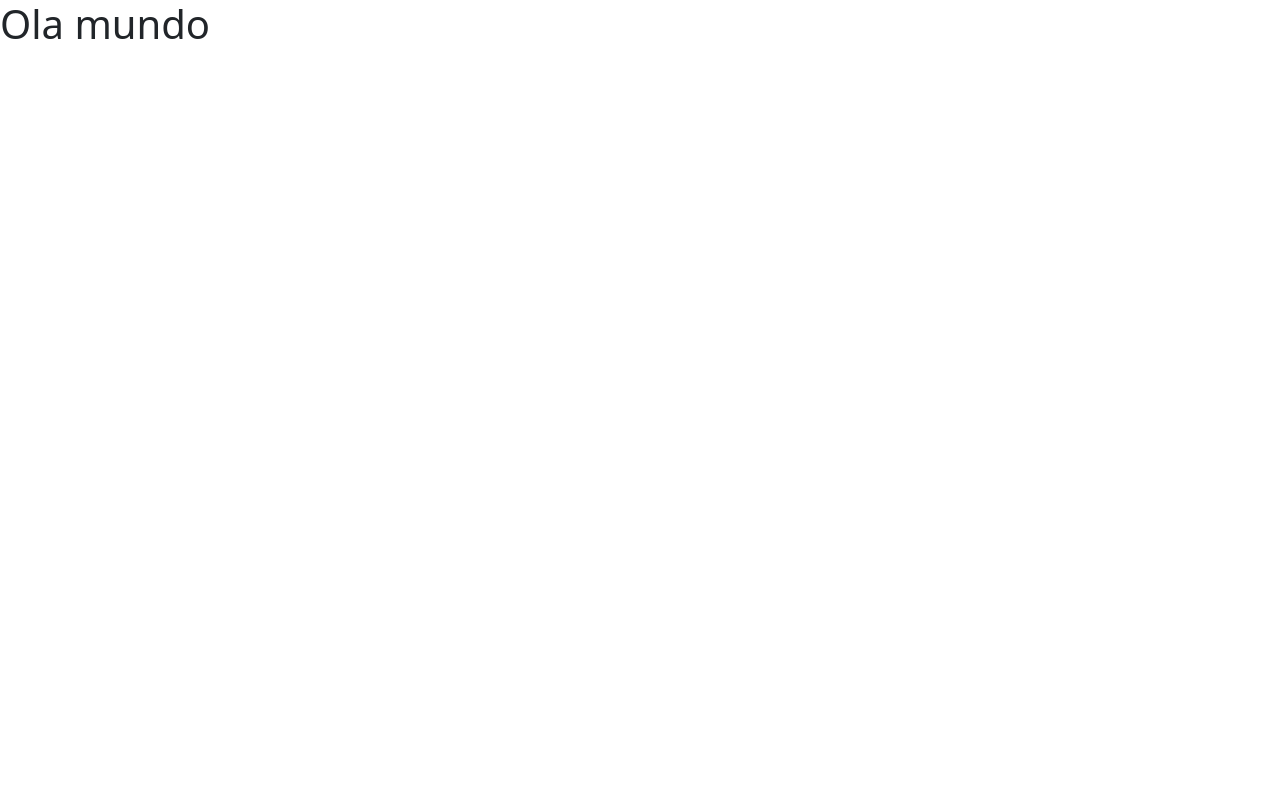
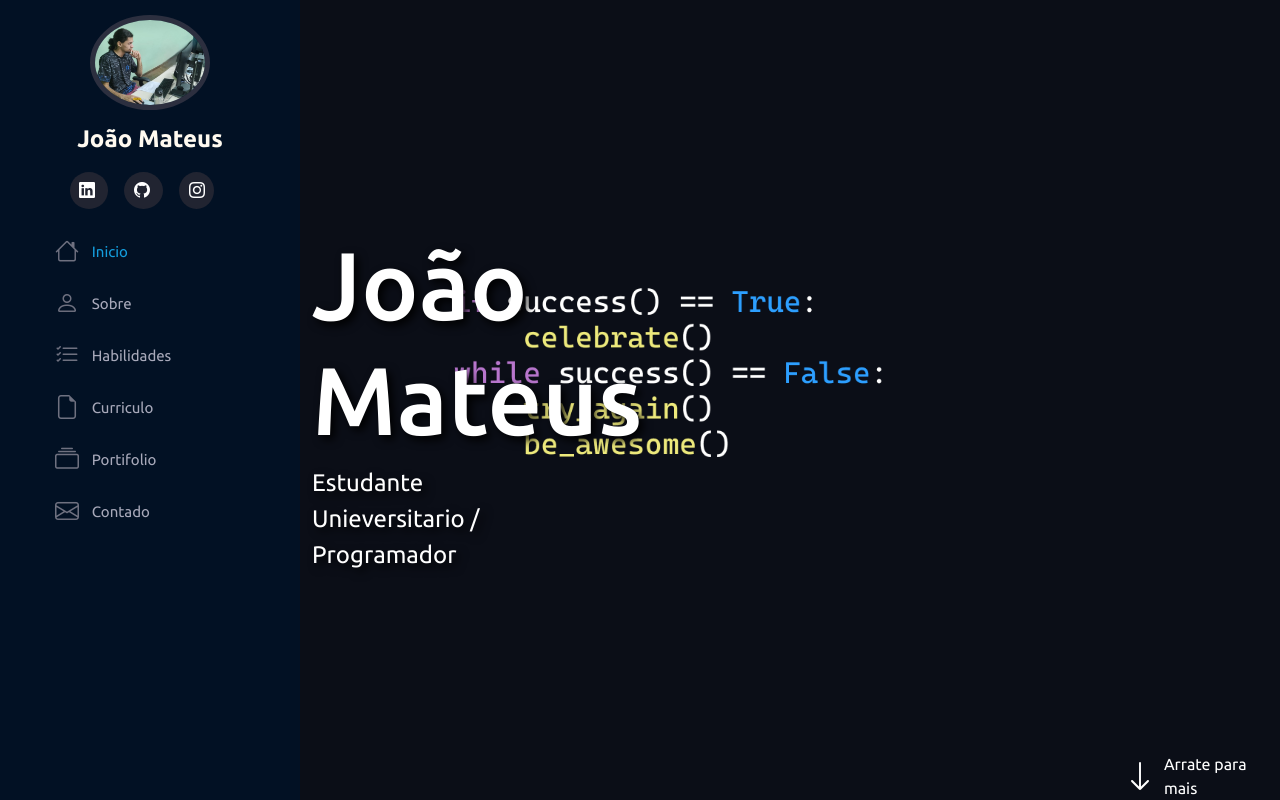
Before and after one commit to JMateusBarbosa/Portifolio, a Flask app: page / in a window 1280 px wide. Before the commit the page is almost empty. Run offline with Flask 3, Linux system fonts and the light colour scheme; some libraries are stand-ins or nearby versions.

Commit message:
Menu lateral e tela inicial

```diff
--- a/static/style.css
+++ b/static/style.css
@@ -0,0 +1,123 @@
+@import url('https://fonts.googleapis.com/css2?family=Ubuntu:ital,wght@0,300;0,400;0,500;0,700;1,300;1,400;1,500;1,700&display=swap');
+
+html, body{
+    font-family: Ubuntu, Arial;
+    width: 100%;
+    height: 100%;
+}
+
+#header{
+    position: fixed;
+    top: 0;
+    left: 0;
+    bottom: 0;
+    background: #021124;
+    overflow-y: auto;
+    width: 300px;
+    transition: all ease-in-out 0.5s;
+    padding: 0 15px;
+    z-index: 9997;
+}
+
+#header .profile img{
+    margin: 15px auto;
+    display: block;
+    width: 120px;
+    border: 5px solid #2c2f3f;
+    border-radius: 50%;
+}
+
+#header .profile h1{
+    font-size: 24px;
+    margin: 0;
+    padding: 0;
+    font-weight: 600;
+    -moz-text-align-last: center;
+    text-align-last: center;
+    color: floralwhite;
+}
+
+#header .profile .social-links a{
+    font-size: 1rem;
+    background: #212431;
+    color: #fff;
+    padding: 0.6rem;
+    margin-right: 1rem;
+    border-radius: 50%;
+    transition: 0.3s;
+    text-decoration: none;
+}
+
+#header .profile .social-links a:hover{
+    background: #149ddd;
+}
+
+.nav-menu{
+    padding: 1.5rem;
+}
+ .nav-menu a, .nav-menu a:focus{
+    display: flex;
+    align-items: center;
+    color: #a8a9ba;
+    transition: 0,3s;
+    font-size: 15px;
+ }
+
+ .nav-menu a i, .nav-menu a:focus i {
+    font-size: 24px;
+    padding-right: 0.8rem;
+    color: #6f7180;
+ }
+
+ .nav-menu a:hover,
+ .nav-menu .active,
+ .nav-menu .active:focus,
+ .nav-menu li:hover > a{
+    text-decoration: none;
+    color: #fff;
+ }
+
+ .nav-menu a:hover i,
+ .nav-menu .active,
+ .nav-menu .active:focus i,
+ .nav-menu li:hover > a i {
+    color: #149ddd;
+ }
+
+#main{
+    margin-left: 300px;
+}
+
+section#inicio{
+    background-image: url("./img/banner2.png");
+    background-repeat: no-repeat;
+    background-size: cover;
+    background-attachment: fixed;
+    background-position: center;
+
+    width: 100%;
+    height: 100vh;
+}
+
+section#inicio h2 {
+    font-size: 6rem;
+  }
+
+  section#inicio span#subtitle {
+    margin-right: 8rem;
+    font-size: 1.5rem;
+  }
+
+  .text-shadow {
+    text-shadow: 4px 4px 10px #000000;
+  }
+
+  section#inicio div#arraste {
+    width: 9rem;
+  }
+
+
+  section#inicio div#arraste a {
+      text-decoration: none;
+      color: #fff;
+  }
--- a/templates/index.html
+++ b/templates/index.html
@@ -7,11 +7,73 @@
     <link rel="stylesheet" href="../static/bootstrap/css/bootstrap.css">
     <link rel="stylesheet" href="../static/style.css">
     <!--adicionar link para icone da pagina EX.<link rel= "icon" type='image/png' href="../static/img/nome.png">-->
+    <link rel="stylesheet" href="https://cdn.jsdelivr.net/npm/bootstrap-icons@1.10.5/font/bootstrap-icons.css">
     <title>JM Code</title>
 </head>
 <body>
-    <h1>Ola mundo</h1>
 
+    <aside id='header'>
+        <section class="profile">
+            <img src="../static/img/Sem título.png" alt="foto do João">
+            <h1>João Mateus</h1>
+
+            <div class="social-links mt-4 text-center">
+                <a target="_blank" href="https://www.linkedin.com/in/jo%C3%A3o-mateus-barbosa/">
+                    <i class="bi bi-linkedin"></i>
+                </a>
+                <a target="_blank" href="https://github.com/JMateusBarbosa">
+                    <i class="bi bi-github"></i>
+                </a>
+                <a target="_blank" href="https://www.instagram.com/jmateus_b/">
+                    <i class="bi bi-instagram"></i>
+                </a>
+            </div>
+
+        </section>
+
+        <nav id="navbar" class="nav-menu">
+            <ul class="nav flex-column">
+                <li class="nav-item">
+                  <a class="nav-link active" aria-current="page"
+                  href="#"><i class="bi bi-house"></i>Inicio</a>
+                </li>
+                <li class="nav-item">
+                  <a class="nav-link" href="#"><i class="bi bi-person"></i>Sobre</a>
+                </li>
+                <li class="nav-item">
+                  <a class="nav-link" href="#"><i class="bi bi-list-check"></i>Habilidades</a>
+                </li>
+                <li class="nav-item">
+                   <a class="nav-link" href="#"><i class="bi bi-file-earmark"></i>Curriculo</a>
+                </li>
+                <li class="nav-item">
+                   <a class="nav-link" href="#"><i class="bi bi-collection"></i>Portifolio</a>
+                </li>
+                <li class="nav-item">
+                   <a class="nav-link" href="#"><i class="bi bi-envelope"></i>Contado</a>
+                </li>
+            </ul>
+        </nav>
+    </aside>
+
+    <main id="main">
+
+        <section id="inicio" class="row m-0 p-0">
+            <div class="col-md-5 d-flex justify-content-center align-items-center flex-column">
+                <h2 class="text-white text-shadow">João Mateus</h2>
+                <span id="subtitle" class="text-white text-shadow">Estudante Unieversitario / Programador</span>
+            </div>
+
+            <div class="col-md-7 d-flex justify-content-end align-items-end">
+                <div id="arraste" class="d-flex align-items-center">
+                    <i class="bi bi-arrow-down text-white pe-2 fs-2" aria-hidden="true"></i>
+                    <a href="">Arrate para mais</a>
+                </div>
+
+            </div>
+
+        </section>
+    </main>
 
     <script src="../static/bootstrap/js/bootstrap.bundle.min.js"></script>
     <script src="../static/script.js"></script>
```
Also changed, not shown: static/img/Banner.jpeg (added), static/img/banner2.png (added).
